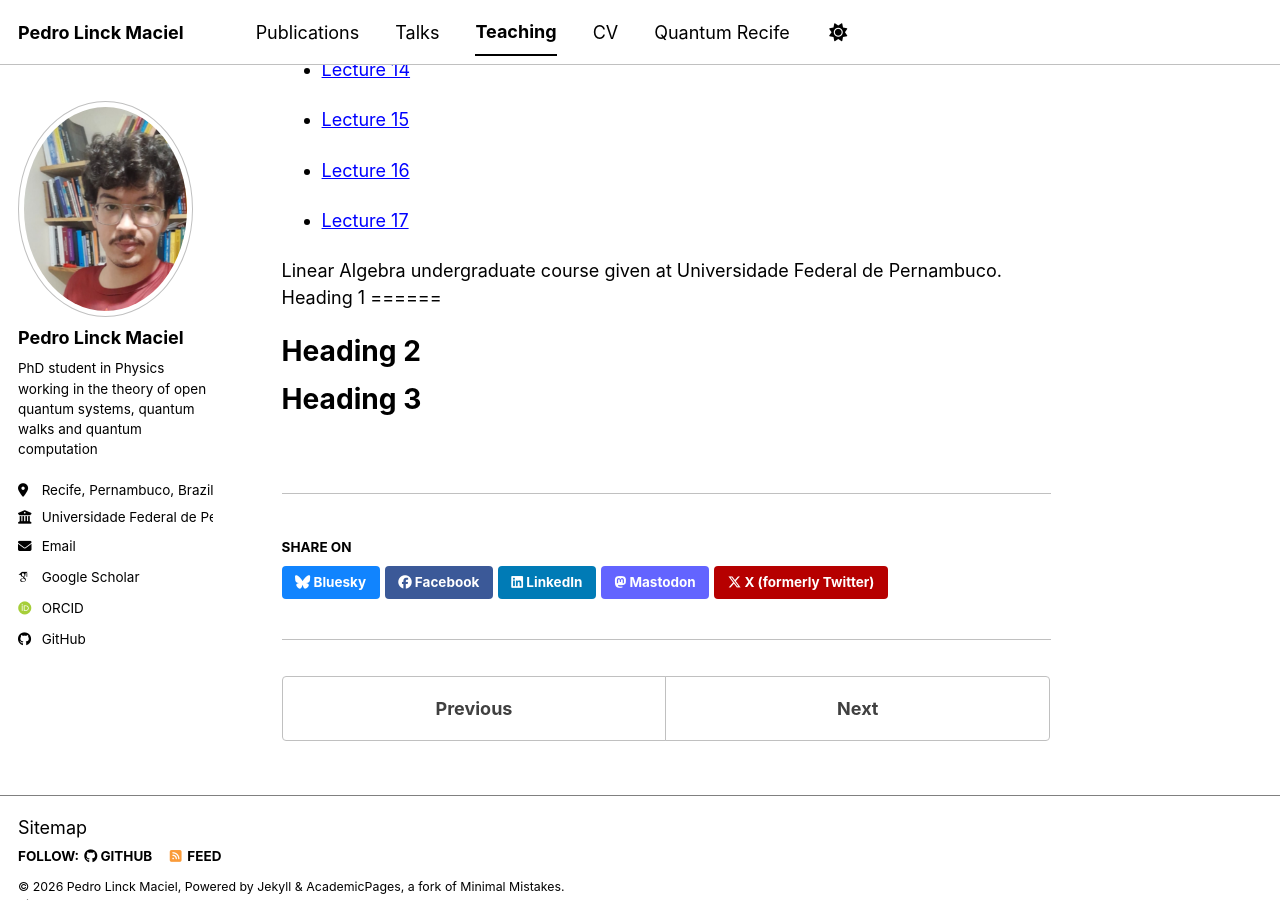
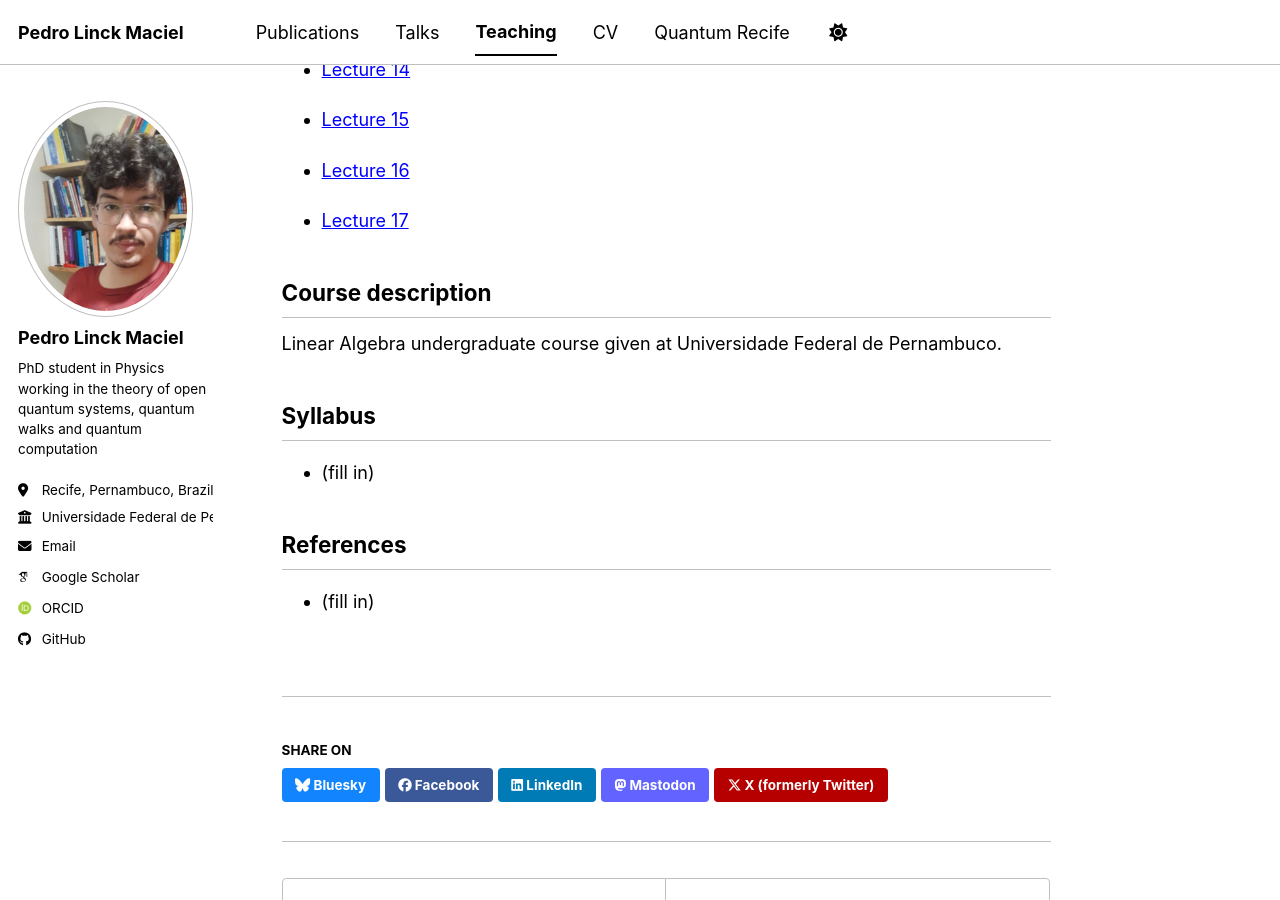
Before and after one commit to pedrolinckm/pedrolinckm.github.io, a Jekyll site: the page built from _teaching/mathematics-linearalgebra.md, in a window 1280 px wide and 900 px high, scrolled down 926 px. Built offline with Jekyll 4.4.1, drawn with Linux system fonts in a browser that asks for light colours; some web fonts are replaced; a script bundle is joined from its source files by our own code; library files that are not in the unit come from our copies.

Commit message:
Update mathematics-linearalgebra.md

```diff
--- a/_teaching/mathematics-linearalgebra.md
+++ b/_teaching/mathematics-linearalgebra.md
@@ -2,7 +2,7 @@
 title: "Linear Algebra"
 collection: teaching
 type: "Undergraduate course"
-permalink: /teaching/mathematics-linearalgebra
+permalink: /teaching/mathematics-linearalgebra/
 venue: "Universidade Federal de Pernambuco, Mathematics Department"
 location: "Recife, Brazil"
 ---
@@ -11,16 +11,14 @@ location: "Recife, Brazil"
 
 {% assign tag = "linear-algebra-lectures" %}
 {% for i in (1..17) %}
-- [Lecture {{ i }}](https://github.com/pedrolinckm/pedrolinckm.github.io/releases/download/{{ tag }}/lecture-{{ i }}.pdf)
+- <a href="https://github.com/pedrolinckm/pedrolinckm.github.io/releases/download/{{ tag }}/lecture-{{ i }}.pdf" target="_blank" rel="noopener">Lecture {{ i }}</a>
 {% endfor %}
 
+## Course description
+Linear Algebra undergraduate course given at Universidade Federal de Pernambuco.
 
-Linear Algebra undergraduate course given at Universidade Federal de Pernambuco.
-Heading 1
-======
+## Syllabus
+- (fill in)
 
-Heading 2
-======
-
-Heading 3
-======
+## References
+- (fill in)
```
